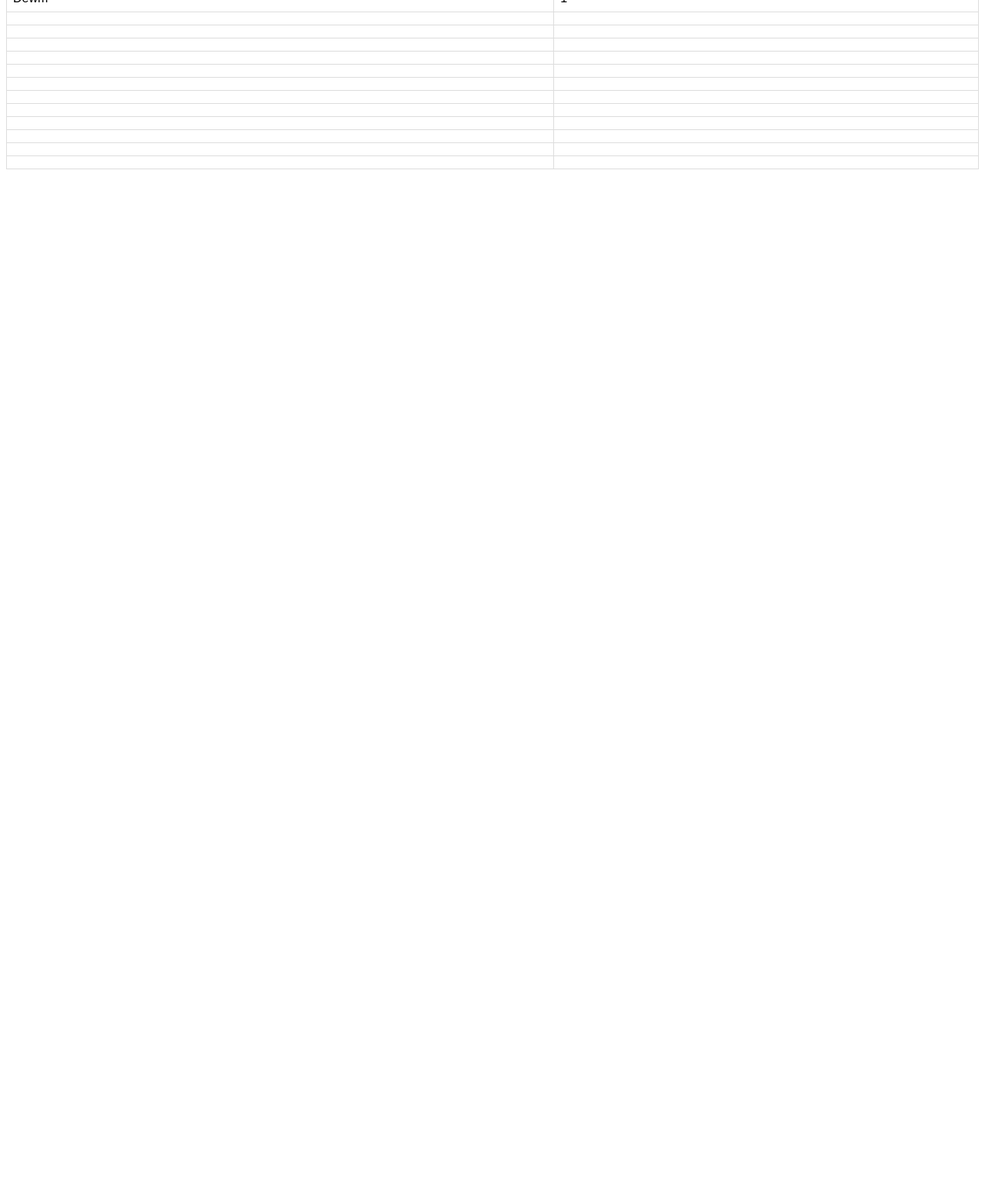
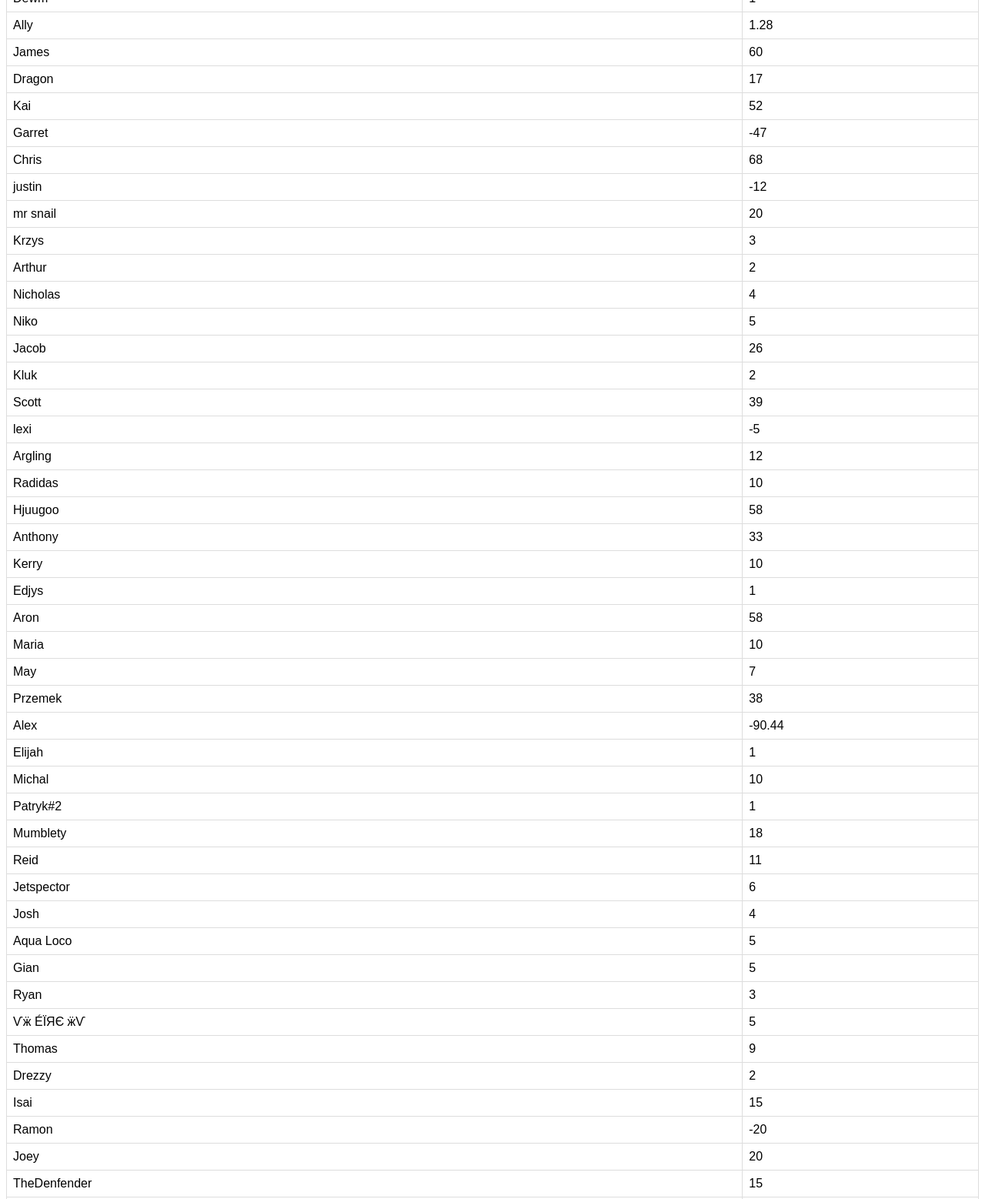
Before and after one commit to thebearslicer/tuusolBank, a plain HTML site: page index.html in a window 1280 px wide. Shown: the part 660-2218 px from the top of the page at 77% size. Before the commit the page ends 888 px from the top, so only its background shows below. Drawn offline with Linux system fonts and the light colour scheme.

Commit message:
Add files via upload

```diff
--- a/index.html
+++ b/index.html
@@ -78,53 +78,214 @@
                 <td>1</td>
             </tr>
             <tr>
-                <td></td>
-                <td></td>
+                <td>Ally</td>
+                <td>1.28</td>
             </tr>
             <tr>
-                <td></td>
-                <td></td>
+                <td>James</td>
+                <td>60</td>
             </tr>
             <tr>
-                <td></td>
-                <td></td>
+                <td>Dragon</td>
+                <td>17</td>
             </tr>
             <tr>
-                <td></td>
-                <td></td>
+                <td>Kai</td>
+                <td>52</td>
             </tr>
             <tr>
-                <td></td>
-                <td></td>
+                <td>Garret</td>
+                <td>-47</td>
             </tr>
             <tr>
-                <td></td>
-                <td></td>
+                <td>Chris</td>
+                <td>68</td>
             </tr>
             <tr>
-                <td></td>
-                <td></td>
+                <td>justin</td>
+                <td>-12</td>
             </tr>
             <tr>
-                <td></td>
-                <td></td>
+                <td>mr snail</td>
+                <td>20</td>
             </tr>
             <tr>
-                <td></td>
-                <td></td>
+                <td>Krzys</td>
+                <td>3</td>
             </tr>
             <tr>
-                <td></td>
-                <td></td>
+                <td>Arthur</td>
+                <td>2</td>
             </tr>
             <tr>
-                <td></td>
-                <td></td>
+                <td>Nicholas</td>
+                <td>4</td>
             </tr>
             <tr>
-                <td></td>
-                <td></td>
+                <td>Niko</td>
+                <td>5</td>
             </tr>
+            <tr>
+                <td>Jacob</td>
+                <td>26</td>
+            </tr>
+            <tr>
+                <td>Kluk</td>
+                <td>2</td>
+            </tr>
+            <tr>
+                <td>Scott</td>
+                <td>39</td>
+            </tr>
+            <tr>
+                <td>lexi</td>
+                <td>-5</td>
+            </tr>
+            <tr>
+                <td>Argling</td>
+                <td>12</td>
+            </tr>
+            <tr>
+                <td>Radidas</td>
+                <td>10</td>
+            </tr>
+            <tr>
+                <td>Hjuugoo</td>
+                <td>58</td>
+            </tr>
+            <tr>
+                <td>Anthony</td>
+                <td>33</td>
+            </tr>
+            <tr>
+                <td>Kerry</td>
+                <td>10</td>
+            </tr>
+            <tr>
+                <td>Edjys</td>
+                <td>1</td>
+            </tr>
+            <tr>
+                <td>Aron</td>
+                <td>58</td>
+            </tr>
+            <tr>
+                <td>Maria</td>
+                <td>10</td>
+            </tr>
+            <tr>
+                <td>May</td>
+                <td>7</td>
+            </tr>
+            <tr>
+                <td>Przemek</td>
+                <td>38</td>
+            </tr>
+            <tr>
+                <td>Alex</td>
+                <td>-90.44</td>
+            </tr>
+            <tr>
+                <td>Elijah</td>
+                <td>1</td>
+            </tr>
+            <tr>
+                <td>Michal</td>
+                <td>10</td>
+            </tr>
+            <tr>
+                <td>Patryk#2</td>
+                <td>1</td>
+            </tr>
+            <tr>
+                <td>Mumblety</td>
+                <td>18</td>
+            </tr>
+            <tr>
+                <td>Reid</td>
+                <td>11</td>
+            </tr>
+            <tr>
+                <td>Jetspector</td>
+                <td>6</td>
+            </tr>
+            <tr>
+                <td>Josh</td>
+                <td>4</td>
+            </tr>
+            <tr>
+                <td>Aqua Loco</td>
+                <td>5</td>
+            </tr>
+            <tr>
+                <td>Gian</td>
+                <td>5</td>
+            </tr>
+            <tr>
+                <td>Ryan</td>
+                <td>3</td>
+            </tr>
+            <tr>
+                <td>Ѵӝ ÉЇЯЄ ӝѴ</td>
+                <td>5</td>
+            </tr>
+            <tr>
+                <td>Thomas</td>
+                <td>9</td>
+            </tr>
+            <tr>
+                <td>Drezzy</td>
+                <td>2</td>
+            </tr>
+            <tr>
+                <td>Isai</td>
+                <td>15</td>
+            </tr>
+            <tr>
+                <td>Ramon</td>
+                <td>-20</td>
+            </tr>
+            <tr>
+                <td>Joey</td>
+                <td>20</td>
+            </tr>
+            <tr>
+                <td>TheDenfender</td>
+                <td>15</td>
+            </tr>
+            <tr>
+                <td>Dirk</td>
+                <td>5</td>
+            </tr>
+            <tr>
+                <td>That Russian Max the Tomas</td>
+                <td>8</td>
+            </tr>
+            <tr>
+                <td>Duff</td>
+                <td>7</td>
+            </tr>
+            <tr>
+                <td>Ampulogon</td>
+                <td>10</td>
+            </tr>
+            <tr>
+                <td>Jose</td>
+                <td>-10</td>
+            </tr>
+            <tr>
+                <td>Moebeast</td>
+                <td>7</td>
+            </tr>
+            <tr>
+                <td>djbloom</td>
+                <td>7</td>
+            </tr>
+            <tr>
+                <td>Bubso</td>
+                <td>5</td>
+            </tr>
+
 
         </table>
     </body>
```
